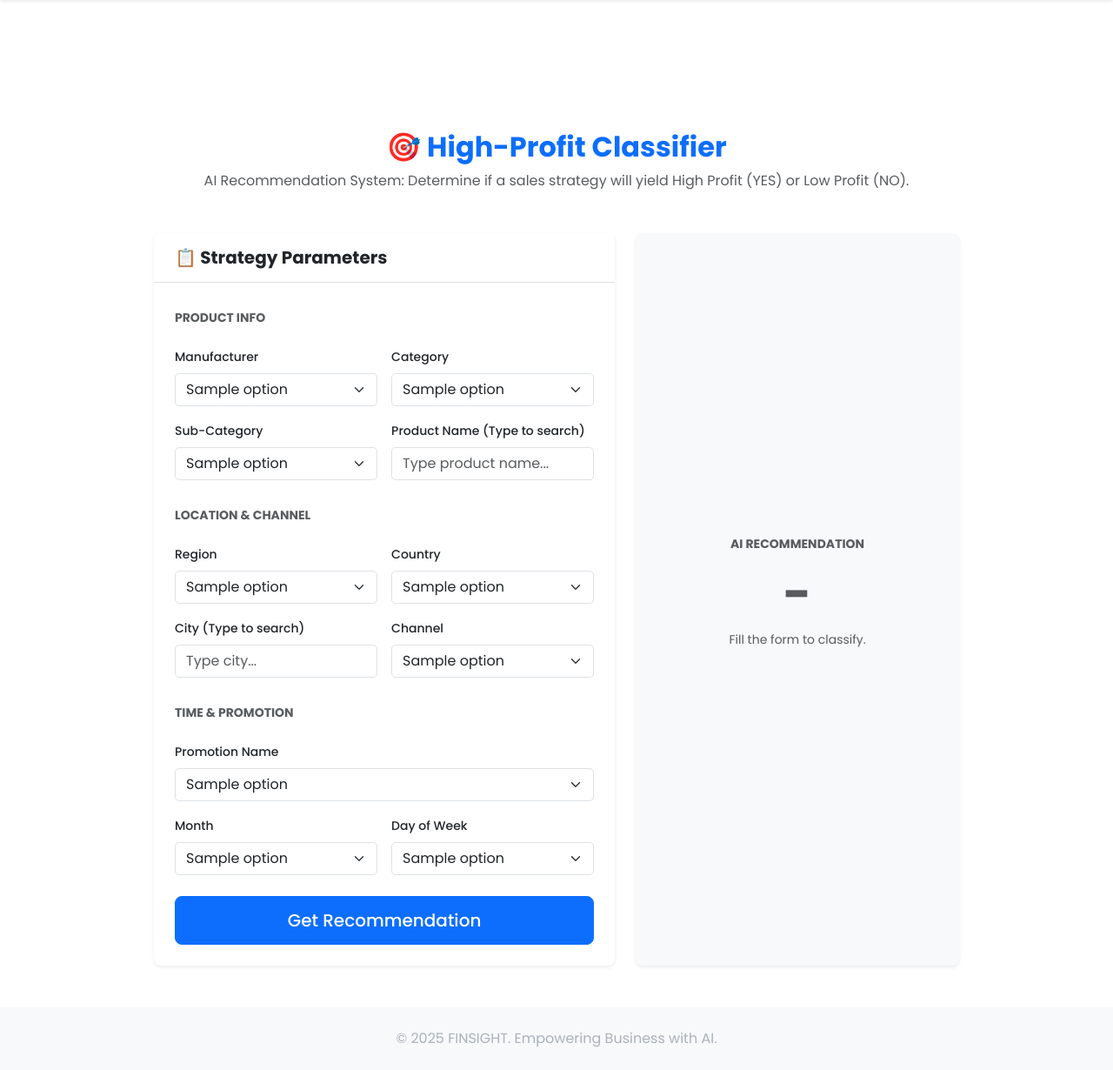
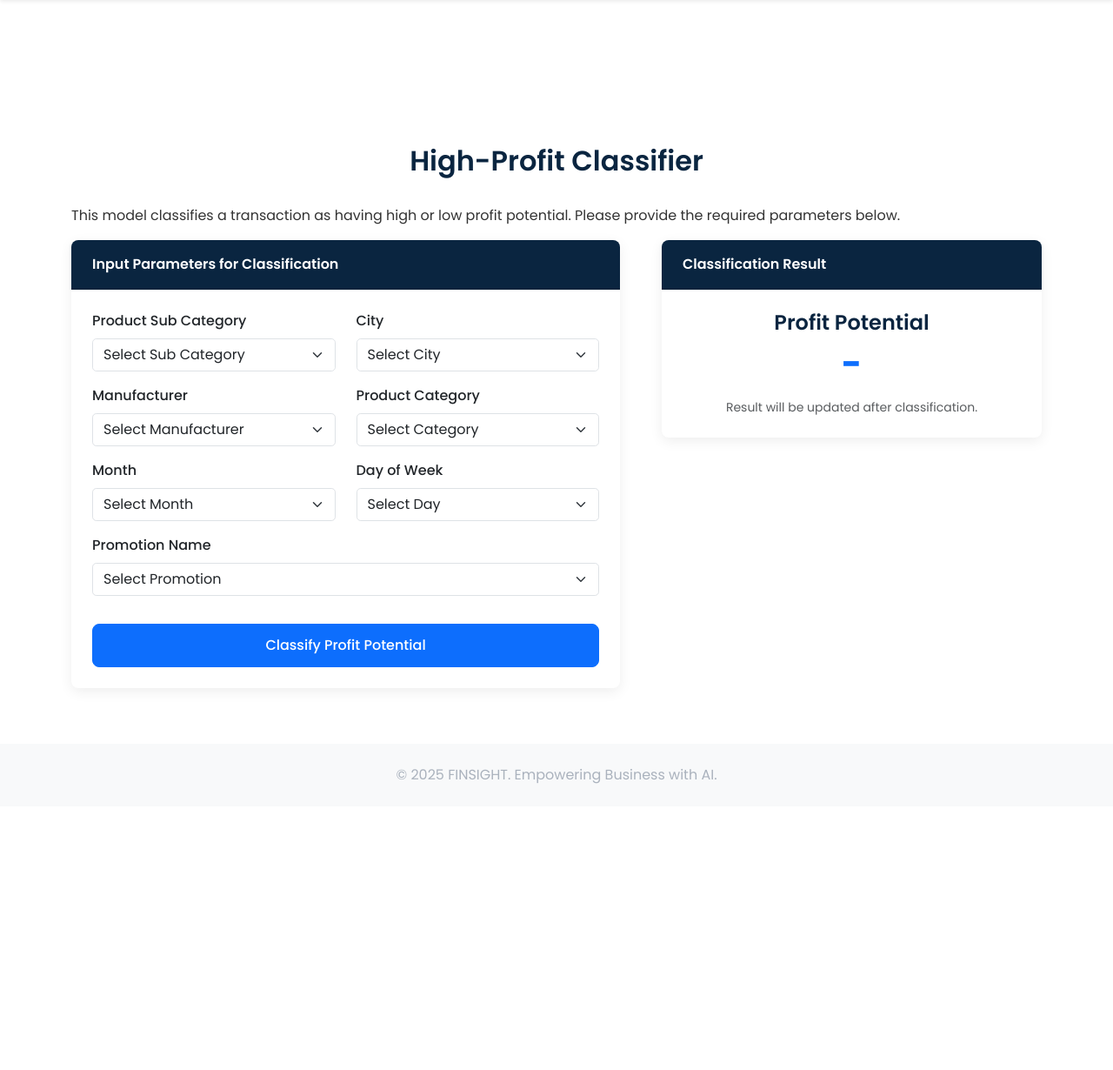
Before and after one commit to patrick12354/FINSIGHT, a Flask app: page /classification in a window 1280 px wide. Shown: the part 64-1294 px from the top of the page at 87% size. After the commit the page ends 965 px from the top, so only its background shows below. Run offline with Flask 3, Linux system fonts and the light colour scheme; a database or web service that is not in the repository returns one stand-in record (values such as "Sample title"); data that the repository does not hold is empty.

Commit message:
ganti bahasa ke inggris

```diff
--- a/frontend/app.py
+++ b/frontend/app.py
@@ -1,15 +1,13 @@
-# /frontend/app.py
 from flask import Flask, render_template
 import requests # Library untuk request ke backend
 
 app = Flask(__name__)
 
-# Konfigurasi URL Backend
 BACKEND_URL = "http://127.0.0.1:5000/api"
 
 def get_backend_options():
     try:
-        # Frontend minta data ke Backend
+        # Frontend meminta data ke Backend
         response = requests.get(f"{BACKEND_URL}/options")
         return response.json()
     except:
@@ -22,7 +20,6 @@ def index():
 @app.route('/profit')
 def profit():
     options = get_backend_options()
-    # Kita kirim 'options' ke HTML agar Jinja loop tetap jalan
     return render_template('profit_page.html', form_data=options)
 
 @app.route('/quantity')
@@ -45,5 +42,4 @@ def collaboration():
     return render_template('collaboration.html')
 
 if __name__ == '__main__':
-    # Jalankan di PORT 8000
     app.run(port=8000, debug=True)
--- a/frontend/templates/classification_page.html
+++ b/frontend/templates/classification_page.html
@@ -3,122 +3,96 @@
 {% block title %}High-Profit Classification - FINSIGHT{% endblock %}
 
 {% block content %}
-<div class="container py-5">
-    <div class="row justify-content-center">
-        <div class="col-lg-10">
-            <div class="text-center mb-5">
-                <h2 class="fw-bold text-primary">🎯 High-Profit Classifier</h2>
-                <p class="text-muted">AI Recommendation System: Determine if a sales strategy will yield High Profit (YES) or Low Profit (NO).</p>
-            </div>
-
-            <div class="row g-4">
+<div class="content-section">
+    <div class="container">
+        <h2 class="section-title">High-Profit Classifier</h2>
+        <p class="section-description">This model classifies a transaction as having high or low profit potential. Please provide the required parameters below.</p>
+        <div class="row g-5">
+            <!-- Input Form -->
             <div class="col-lg-7">
-                    <div class="card shadow-sm border-0 h-100">
-                        <div class="card-header bg-white py-3 border-bottom">
-                            <h5 class="mb-0 fw-bold text-dark">📋 Strategy Parameters</h5>
-                        </div>
-                        <div class="card-body p-4">
-                            <form id="classification-form">
-                                <div class="row g-3">
-
-                                    <div class="col-12"><h6 class="text-muted text-uppercase small fw-bold mt-2">Product Info</h6></div>
-
-                                    <div class="col-md-6">
-                                        <label class="form-label small">Manufacturer</label>
-                                        <select class="form-select" name="Manufacturer" required>
-                                            {% for option in form_data['Manufacturer'] %}<option value="{{ option }}">{{ option }}</option>{% endfor %}
+                <div class="card form-container">
+                    <div class="card-header">Input Parameters for Classification</div>
+                    <div class="card-body">
+                        <form id="prediction-form">
+                            <div class="row">
+                                <!-- Model 3 Features -->
+                                <div class="col-md-6 mb-3">
+                                    <label for="Product_Sub_Category" class="form-label">Product Sub Category</label>
+                                    <select class="form-select" id="Product_Sub_Category" name="Product_Sub_Category" required>
+                                        <option value="" disabled selected>Select Sub Category</option>
+                                        {% for option in form_data.Product_Sub_Category %}
+                                        <option value="{{ option }}">{{ option }}</option>
+                                        {% endfor %}
                                     </select>
                                 </div>
-                                    <div class="col-md-6">
-                                        <label class="form-label small">Category</label>
-                                        <select class="form-select" name="Product_Category" required>
-                                            {% for option in form_data['Product_Category'] %}<option value="{{ option }}">{{ option }}</option>{% endfor %}
+                                <div class="col-md-6 mb-3">
+                                    <label for="City" class="form-label">City</label>
+                                    <select class="form-select" id="City" name="City" required>
+                                        <option value="" disabled selected>Select City</option>
+                                        {% for option in form_data.City %}
+                                        <option value="{{ option }}">{{ option }}</option>
+                                        {% endfor %}
                                     </select>
                                 </div>
-                                    <div class="col-md-6">
-                                        <label class="form-label small">Sub-Category</label>
-                                        <select class="form-select" name="Product_Sub_Category" required>
-                                            {% for option in form_data['Product_Sub_Category'] %}<option value="{{ option }}">{{ option }}</option>{% endfor %}
+                                <div class="col-md-6 mb-3">
+                                    <label for="Manufacturer" class="form-label">Manufacturer</label>
+                                    <select class="form-select" id="Manufacturer" name="Manufacturer" required>
+                                        <option value="" disabled selected>Select Manufacturer</option>
+                                        {% for option in form_data.Manufacturer %}
+                                        <option value="{{ option }}">{{ option }}</option>
+                                        {% endfor %}
                                     </select>
                                 </div>
-                                    <div class="col-md-6">
-                                        <label class="form-label small">Product Name (Type to search)</label>
-                                        <input class="form-control" list="productOptions" name="Product_Name" placeholder="Type product name..." required>
-                                        <datalist id="productOptions">
-                                            {% for option in form_data['Product_Name'] %}<option value="{{ option }}">{% endfor %}
-                                        </datalist>
-                                    </div>
-
-                                    <div class="col-12"><h6 class="text-muted text-uppercase small fw-bold mt-3">Location & Channel</h6></div>
-
-                                    <div class="col-md-6">
-                                        <label class="form-label small">Region</label>
-                                        <select class="form-select" name="Region" required>
-                                            {% for option in form_data['Region'] %}<option value="{{ option }}">{{ option }}</option>{% endfor %}
+                                <div class="col-md-6 mb-3">
+                                    <label for="Product_Category" class="form-label">Product Category</label>
+                                    <select class="form-select" id="Product_Category" name="Product_Category" required>
+                                        <option value="" disabled selected>Select Category</option>
+                                        {% for option in form_data.Product_Category %}
+                                        <option value="{{ option }}">{{ option }}</option>
+                                        {% endfor %}
                                     </select>
                                 </div>
-                                    <div class="col-md-6">
-                                        <label class="form-label small">Country</label>
-                                        <select class="form-select" name="Country" required>
-                                            {% for option in form_data['Country'] %}<option value="{{ option }}">{{ option }}</option>{% endfor %}
+                                <div class="col-md-6 mb-3">
+                                    <label for="date_month" class="form-label">Month</label>
+                                    <select class="form-select" id="date_month" name="date_month" required>
+                                        <option value="" disabled selected>Select Month</option>
+                                        {% for option in form_data.date_month %}
+                                        <option value="{{ option }}">{{ option }}</option>
+                                        {% endfor %}
                                     </select>
                                 </div>
-                                    <div class="col-md-6">
-                                        <label class="form-label small">City (Type to search)</label>
-                                        <input class="form-control" list="cityOptions" name="City" placeholder="Type city..." required>
-                                        <datalist id="cityOptions">
-                                            {% for option in form_data['City'] %}<option value="{{ option }}">{% endfor %}
-                                        </datalist>
-                                    </div>
-                                    <div class="col-md-6">
-                                        <label class="form-label small">Channel</label>
-                                        <select class="form-select" name="Channel" required>
-                                            {% for option in form_data['Channel'] %}<option value="{{ option }}">{{ option }}</option>{% endfor %}
+                                <div class="col-md-6 mb-3">
+                                    <label for="date_day_of_week" class="form-label">Day of Week</label>
+                                    <select class="form-select" id="date_day_of_week" name="date_day_of_week" required>
+                                        <option value="" disabled selected>Select Day</option>
+                                        {% for option in form_data.date_day_of_week %}
+                                        <option value="{{ option }}">{{ option }}</option>
+                                        {% endfor %}
                                     </select>
                                 </div>
-
-                                    <div class="col-12"><h6 class="text-muted text-uppercase small fw-bold mt-3">Time & Promotion</h6></div>
-
-                                    <div class="col-md-12">
-                                        <label class="form-label small">Promotion Name</label>
-                                        <select class="form-select" name="Promotion_Name" required>
-                                            {% for option in form_data['Promotion_Name'] %}<option value="{{ option }}">{{ option }}</option>{% endfor %}
-                                        </select>
-                                    </div>
-                                    <div class="col-md-6">
-                                        <label class="form-label small">Month</label>
-                                        <select class="form-select" name="date_month" required>
-                                            {% for option in form_data['date_month'] %}<option value="{{ option }}">{{ option }}</option>{% endfor %}
-                                        </select>
-                                    </div>
-                                    <div class="col-md-6">
-                                        <label class="form-label small">Day of Week</label>
-                                        <select class="form-select" name="date_day_of_week" required>
-                                            {% for option in form_data['date_day_of_week'] %}<option value="{{ option }}">{{ option }}</option>{% endfor %}
+                                <div class="col-md-12 mb-3">
+                                    <label for="Promotion_Name" class="form-label">Promotion Name</label>
+                                    <select class="form-select" id="Promotion_Name" name="Promotion_Name" required>
+                                        <option value="" disabled selected>Select Promotion</option>
+                                        {% for option in form_data.Promotion_Name %}
+                                        <option value="{{ option }}">{{ option }}</option>
+                                        {% endfor %}
                                     </select>
                                 </div>
                             </div>
-
-                                <div class="d-grid mt-4">
-                                    <button type="submit" class="btn btn-primary btn-lg" id="predictBtn">
-                                        Get Recommendation
-                                    </button>
-                                </div>
+                            <button type="submit" class="btn btn-primary w-100 mt-3">Classify Profit Potential</button>
                         </form>
                     </div>
                 </div>
             </div>
-
+            <!-- Output/Result -->
             <div class="col-lg-5">
-                    <div class="card shadow-sm border-0 h-100 bg-light">
-                        <div class="card-body d-flex flex-column justify-content-center align-items-center text-center p-5">
-                            <h5 class="text-muted text-uppercase small fw-bold mb-3">AI Recommendation</h5>
-
-                            <div id="resultContainer">
-                                <h1 class="display-4 fw-bold text-muted" id="resultValue">-</h1>
-                                <p class="text-muted small mt-2" id="resultDesc">Fill the form to classify.</p>
-                            </div>
-                        </div>
+                <div class="card">
+                    <div class="card-header">Classification Result</div>
+                    <div class="card-body result-container text-center" id="result-container">
+                        <h4 class="result-title">Profit Potential</h4>
+                        <p class="result-value display-4 fw-bold" id="result-value">-</p>
+                        <small class="text-muted" id="result-desc">Result will be updated after classification.</small>
                     </div>
                 </div>
             </div>
@@ -129,39 +103,49 @@
 
 {% block scripts %}
 <script>
-document.getElementById('classification-form').addEventListener('submit', function(e) {
+document.getElementById('prediction-form').addEventListener('submit', function(e) {
     e.preventDefault();
 
-    const btn = document.getElementById('predictBtn');
-    const resultValue = document.getElementById('resultValue');
-    const resultDesc = document.getElementById('resultDesc');
+    const form = e.target;
+    const resultValue = document.getElementById('result-value');
+    const resultDesc = document.getElementById('result-desc');
 
-    // Loading State
-    btn.disabled = true;
-    btn.innerHTML = '<span class="spinner-border spinner-border-sm me-2"></span>Analyzing...';
-    resultValue.innerHTML = '<span class="spinner-grow text-primary"></span>';
+    // Create the data object with only the required fields for Model 3
+    const data = {
+        'Product_Sub_Category': form.elements['Product_Sub_Category'].value,
+        'City': form.elements['City'].value,
+        'Manufacturer': form.elements['Manufacturer'].value,
+        'Product_Category': form.elements['Product_Category'].value,
+        'date_month': form.elements['date_month'].value,
+        'date_day_of_week': form.elements['date_day_of_week'].value,
+        'Promotion_Name': form.elements['Promotion_Name'].value
+    };
 
-    // Ambil data form
-    const formData = new FormData(this);
-    const data = Object.fromEntries(formData.entries());
+    // Show loading state
+    resultValue.innerHTML = '<div class="spinner-border spinner-border-sm" role="status"><span class="visually-hidden">Loading...</span></div>';
+    resultDesc.textContent = 'Analyzing...';
 
-    // Gunakan global BACKEND_URL dari base.html
-    // Endpoint sesuai backend/app.py: /api/predict/classification
-    fetch(`${BACKEND_URL}/predict/classification`, {
+    fetch('http://127.0.0.1:5000/api/predict/high_profit_classifier', {
         method: 'POST',
         headers: {
             'Content-Type': 'application/json',
         },
         body: JSON.stringify(data),
     })
-    .then(response => response.json())
+    .then(response => {
+        if (!response.ok) {
+            return response.json().then(err => {
+                throw new Error(err.error || `HTTP error! status: ${response.status}`);
+            });
+        }
+        return response.json();
+    })
     .then(result => {
         if (result.error) {
-            resultValue.innerHTML = '<span class="text-danger">Error</span>';
-            resultDesc.innerText = result.error;
+            resultValue.textContent = 'Error';
+            resultDesc.textContent = result.error;
         } else {
             const isHigh = result.result === 1;
-
             if (isHigh) {
                 resultValue.innerHTML = '<span class="text-success">YES</span>';
                 resultDesc.innerHTML = '<span class="badge bg-success fs-6">High Profit Potential</span>';
@@ -172,12 +156,9 @@ document.getElementById('classification-form').addEventListener('submit', functi
         }
     })
     .catch(error => {
-        resultValue.innerHTML = '<span class="text-danger">Failed</span>';
+        resultValue.textContent = 'Failed';
+        resultDesc.textContent = 'An error occurred during prediction.';
         console.error('Fetch Error:', error);
-    })
-    .finally(() => {
-        btn.disabled = false;
-        btn.innerText = 'Get Recommendation';
     });
 });
 </script>
```
Also changed, not shown: backend/app.py (+9 -28 lines), frontend/templates/profit_page.html (+56 -34 lines), frontend/templates/quantity.html (+46 -28 lines), README.md, 1 other file. Lines whose indentation alone changed are shown as unchanged.
